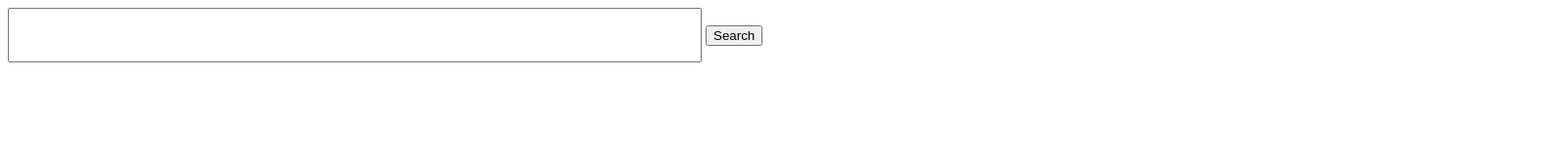
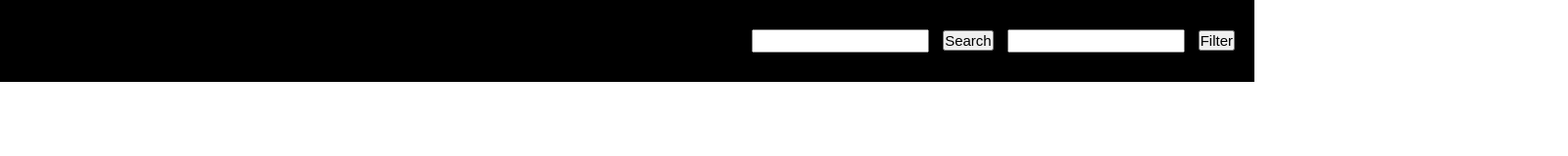
Before and after one commit to RamshaShahzad/Js-Project, a plain HTML site: page index.html in a window 1280 px wide. Shown: the whole page at 98% size, 1600 px wide, since content can reach past the window. Drawn offline with Linux system fonts and the light colour scheme.

Commit message:
search and filter boxees added

```diff
--- a/index.html
+++ b/index.html
@@ -3,17 +3,22 @@
   <head>
     <meta charset="UTF-8" />
     <meta name="viewport" content="width=device-width, initial-scale=1.0" />
-    <!-- <link rel="stylesheet" href="style.css" /> -->
+    <link rel="stylesheet" href="style.css" />
     <script src="./script.js" defer></script>
     <title>Document</title>
   </head>
   <body>
     <!-- Search Bar -->
     <div class="Search-bar">
-      <input id="search" style="width: 700px; height: 50px" />
+      <input id="search" />
       <button id="btn" onclick="clickHandler()">Search</button>
+
+      <input id="filter" />
+      <button id="btn" onclick="filterMovies()">Filter</button>
     </div>
-    <!-- Seach bar ended -->
+
+    <!-- Filter bar ended -->
+
     <div class="moviesection">
       <ul id="movieList"></ul>
     </div>
--- a/script.js
+++ b/script.js
@@ -1,9 +1,3 @@
-// const key = "1f73a5a2";
-
-// fetch("http://www.omdbapi.com/?s=tt3896198&apikey=1f73a5a2")
-//   .then((res) => res.json())
-//   .then((data) => console.log(data));
-
 const clickHandler = () => {
   const search = document.getElementById("search").value;
 
@@ -11,6 +5,7 @@ const clickHandler = () => {
     .then((resp) => {
       return resp.json();
     })
+
     .then((data) => {
       console.log(data.Search[0].Title);
       // UL tag id
@@ -20,9 +15,9 @@ const clickHandler = () => {
         const listItem = `
           <li>
           <div>
+          <img src="${movie.Poster}" alt="Image not found">
           <p>Title: ${movie.Title}</p>
           <p>Year: ${movie.Year}</p>
-          <img src="${movie.Poster}" alt="Image not found">
           </div>
           </li>
           `;
--- a/style.css
+++ b/style.css
@@ -4,67 +4,46 @@
 }
 body {
 }
-/* .Search-bar {
-  height: 100px;
-  text-align: center;
-  padding-top: 60px;
+.Search-bar {
+  text-align: right;
+  padding: 20px;
+  background-color: black;
+}
+.Search-bar #search {
+  height: 20px;
+  margin: 10px;
+}
+.Search-bar #filter {
+  height: 20px;
+  margin: 10px;
 }
 .Search-bar button {
-  padding: 10px;
-  width: 80px;
   font-size: 15px;
-  background-color: lightblue;
-  text-align: center;
-  color: white;
-  border-radius: 10px;
+  color: black;
 }
-.Moviessection {
-  padding: 10px;
-  height: 170vh;
-  width: 100%;
+.moviesection {
+  height: 100vh;
+  width: 200vh;
+}
+.moviesection #movieList {
+  margin: 10px;
+}
+.moviesection ul {
   padding: 20px;
-
-  text-align: center;
-}
-.mainheading {
-  font-size: 25px;
-  padding-bottom: 70px;
-  padding-top: 20px;
-  color: white;
-}
-.moviesboxex {
+  margin: 4px;
   display: grid;
   grid-template-columns: 1fr 1fr 1fr 1fr;
-  grid-template-rows: 1fr 1fr 1fr 1fr;
-
-}
-.moviesitems {
-  height: 400px;
-  width: 250px;
-  background-color: white;
-  margin: 4px;
-}
-.moviesitems img {
-
-  display: block;
-}
-.moviesitems ul {
-  list-style-type: none;
-  border: 1px solid black;
-}
-.moviesitems li {
-  padding: 15px;
-  border: 1px solid black;
-}
-*/
-.moviesection {
-  padding: 10px;
-  height: 170vh;
-  width: 100%;
-  padding: 20px;
-  border: 1px solid black;
+  grid-template-rows: 1fr 1fr;
+  gap: 17px;
+  list-style: none;
 }
 
-.moviesection ul {
-  border: 1px solid black;
+.moviesection #movieList p {
+  font-size: 20px;
+  text-align: center;
+  padding-top: 7px;
 }
+.moviesection #movieList img {
+  width: 300px;
+  height: 350px;
+}
```
